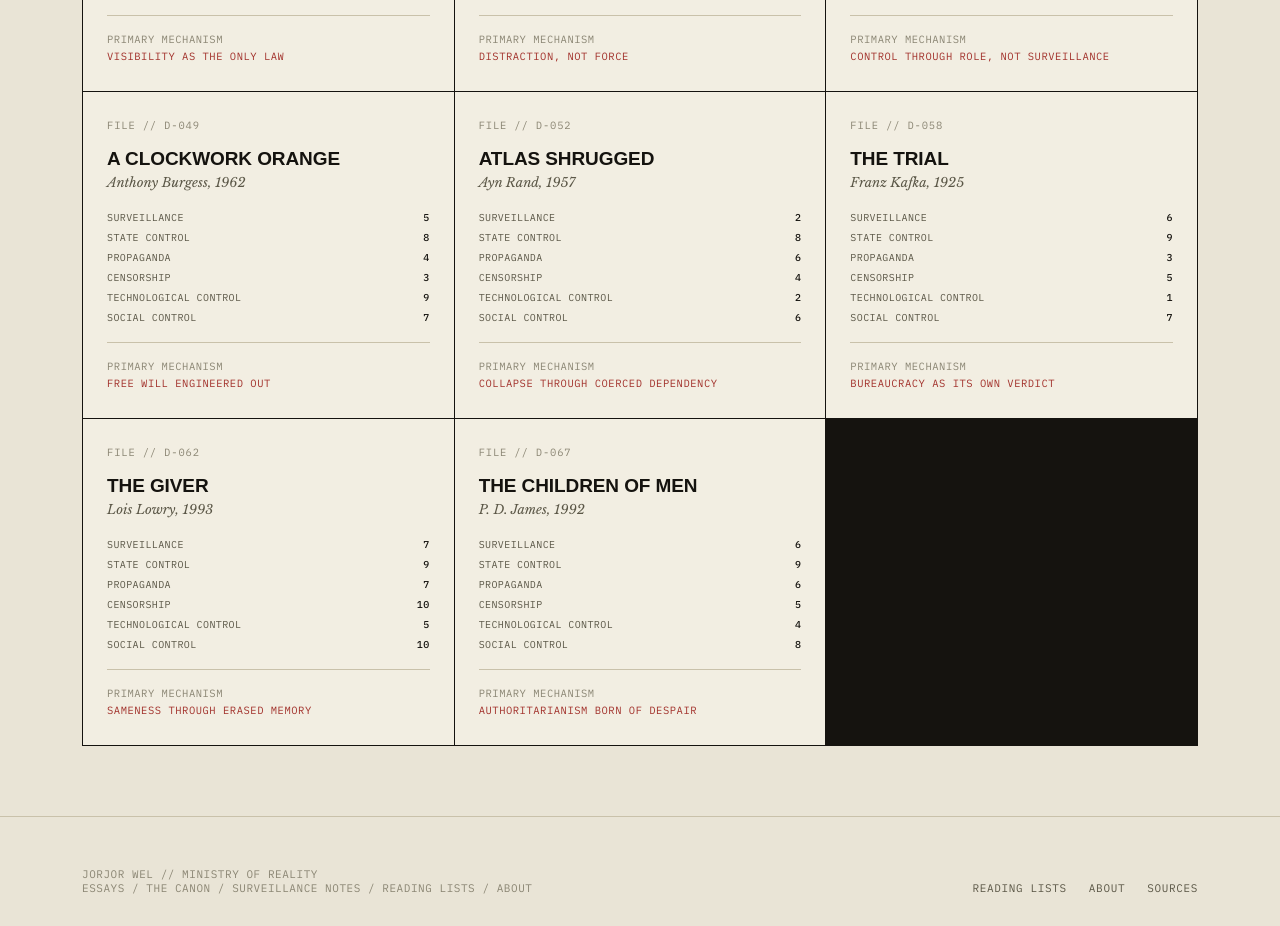
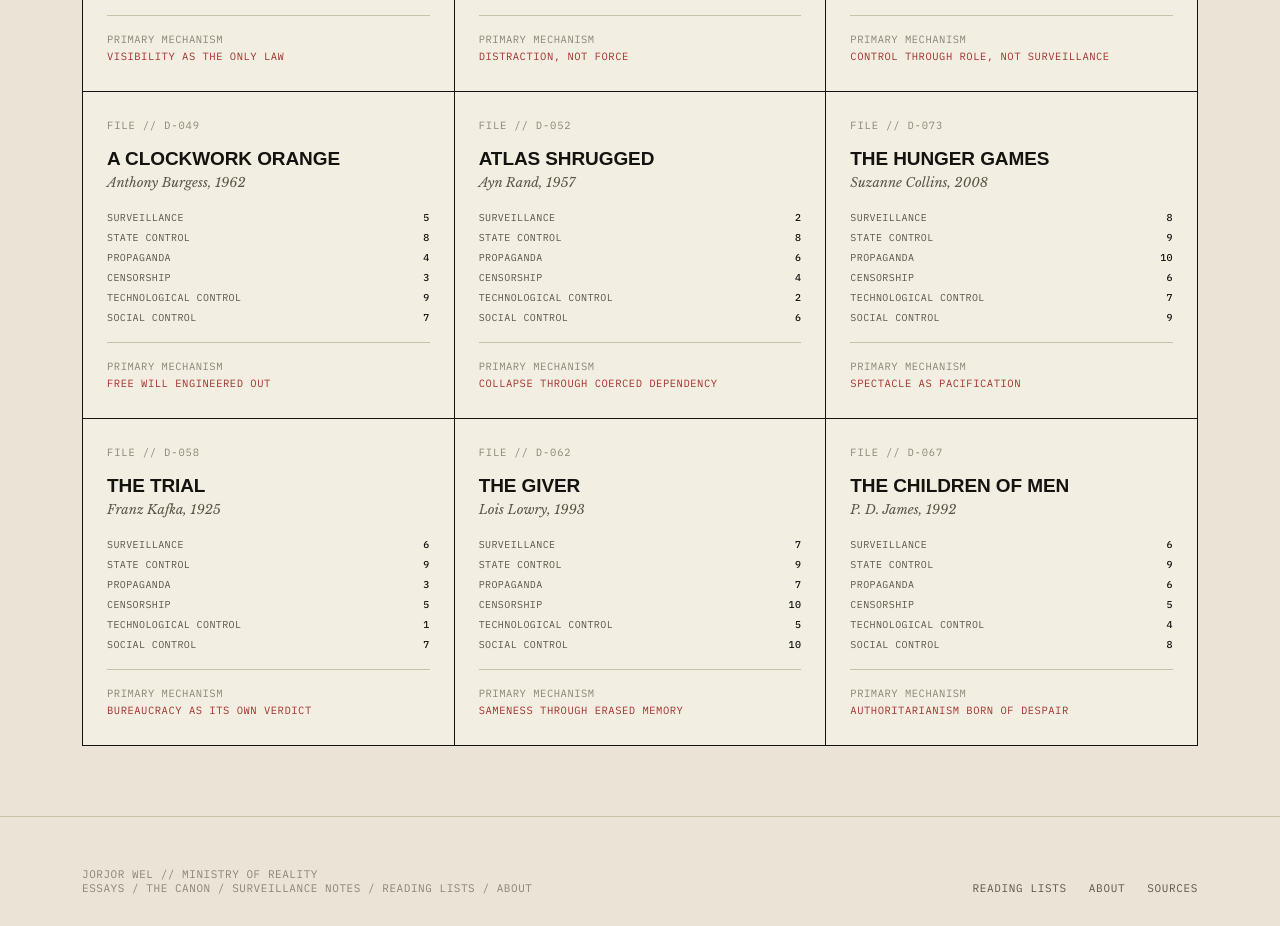
Before and after one commit to xekiellc/jorjorwel, a plain HTML site: page canon.html in a window 1280 px wide. Shown: the part 823-1749 px from the top of the page. Drawn offline with nearby package versions, Linux system fonts and the light colour scheme; a web font is replaced by a local one.

Commit message:
Update canon.html

```diff
--- a/canon.html
+++ b/canon.html
@@ -179,6 +179,21 @@
       </div>
 
       <div class="dossier">
+        <div class="dossier-file">FILE // D-073</div>
+        <h4>The Hunger Games</h4>
+        <div class="author">Suzanne Collins, 2008</div>
+
+        <div class="metric"><span>Surveillance</span><div class="bar"><span style="width:80%"></span></div><span class="val">8</span></div>
+        <div class="metric"><span>State control</span><div class="bar"><span style="width:90%"></span></div><span class="val">9</span></div>
+        <div class="metric"><span>Propaganda</span><div class="bar"><span style="width:100%"></span></div><span class="val">10</span></div>
+        <div class="metric"><span>Censorship</span><div class="bar"><span style="width:60%"></span></div><span class="val">6</span></div>
+        <div class="metric"><span>Technological control</span><div class="bar"><span style="width:70%"></span></div><span class="val">7</span></div>
+        <div class="metric"><span>Social control</span><div class="bar"><span style="width:90%"></span></div><span class="val">9</span></div>
+
+        <div class="dossier-mech"><span>PRIMARY MECHANISM</span>Spectacle as pacification</div>
+      </div>
+
+      <div class="dossier">
         <div class="dossier-file">FILE // D-058</div>
         <h4>The Trial</h4>
         <div class="author">Franz Kafka, 1925</div>
```
